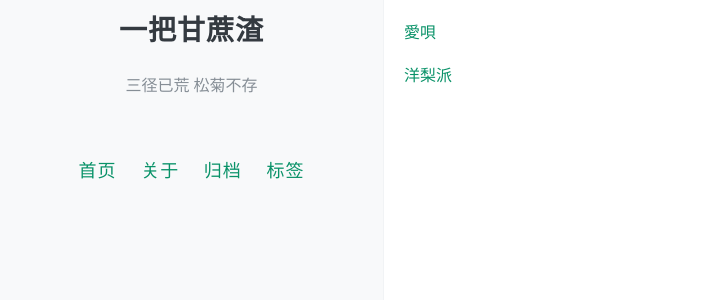
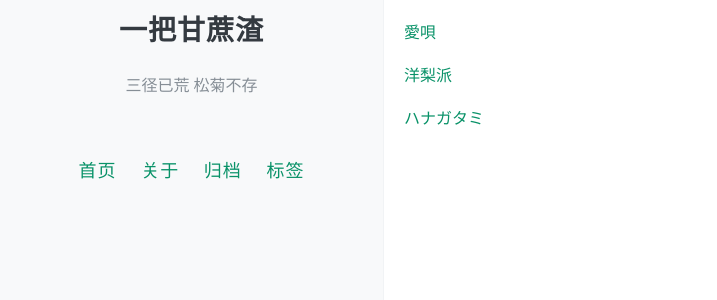
Before and after one commit to kamadhatu/sanjingjiuhuang, a Jekyll site: the page built from about.md, in a window 1280 px wide. Shown: the part 293-593 px from the top of the page, without its empty margins (0-717 px from the left). Built offline with Jekyll 4.4.1, drawn with Linux system fonts in a browser that asks for light colours; comment, search, counter and statistics services are not loaded.

Commit message:
Update about.md

```diff
--- a/about.md
+++ b/about.md
@@ -17,3 +17,5 @@ lofter三径就荒，子博客一把甘蔗渣
 [愛唄](https://aiuta264.github.io/aiuta/)
 
 [洋梨派](https://yangripie.github.io/)
+
+[ハナガタミ](https://kanransya.github.io/nami-jetcoaster/)
```
